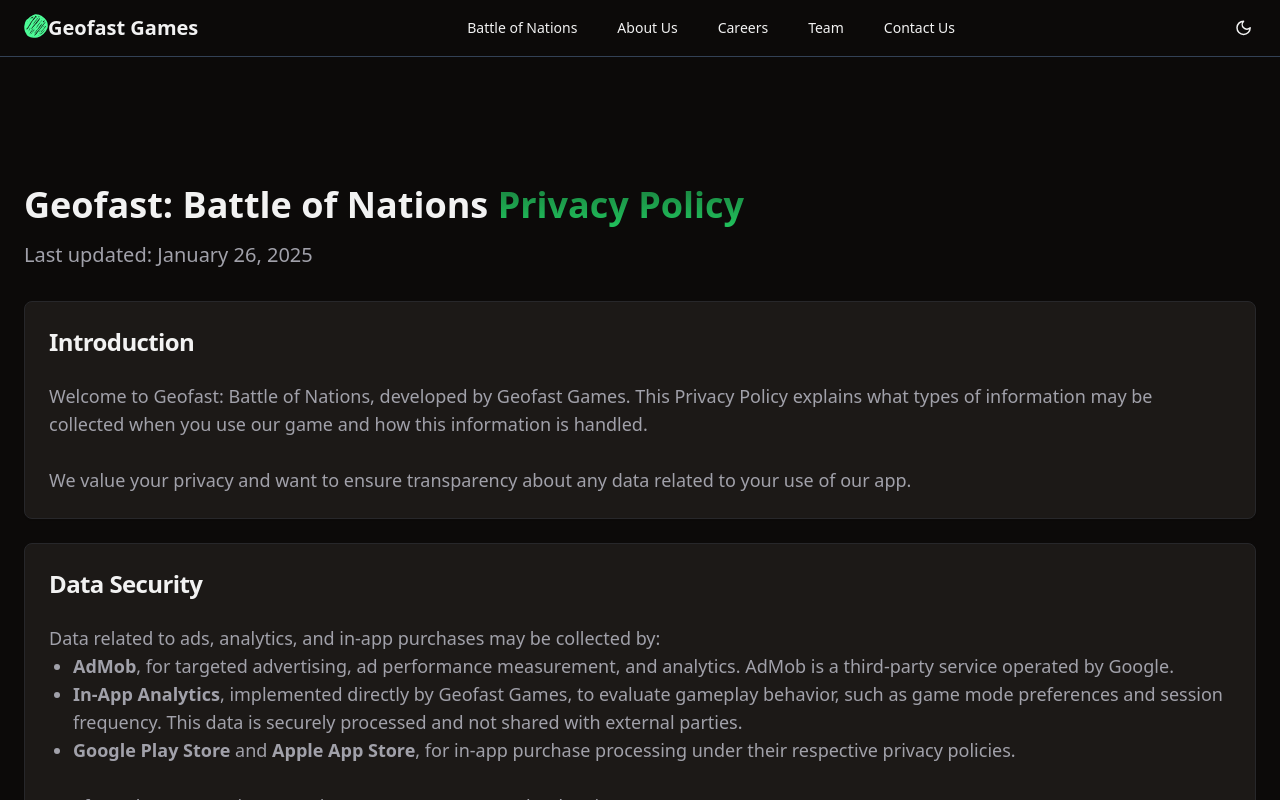
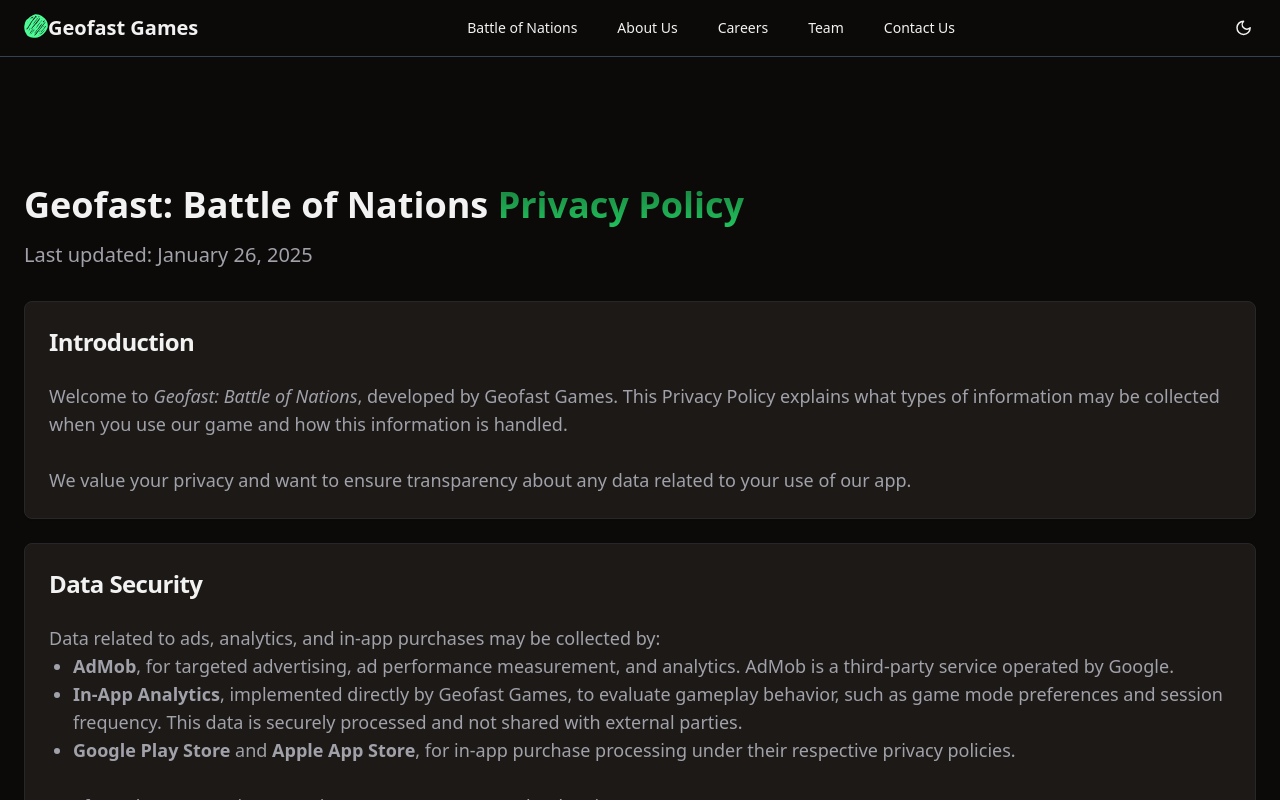
Before and after one commit to utkarshtrivedimdz/geofast-landing-page, a React (Vite) app: page /privacy in a window 1280 px wide. Shown: the top 800 px of the page. Built offline with nearby package versions, Linux system fonts and the light colour scheme.

Commit message:
Update PrivacyPolicy.tsx

```diff
--- a/src/components/PrivacyPolicy.tsx
+++ b/src/components/PrivacyPolicy.tsx
@@ -11,7 +11,7 @@ const policyData: PolicySectionProps[] = [
     title: "Introduction",
     content: (
       <div>
-        Welcome to Geofast: Battle of Nations, developed by Geofast Games. This
+        Welcome to <em>Geofast: Battle of Nations</em>, developed by Geofast Games. This
         Privacy Policy explains what types of information may be collected when
         you use our game and how this information is handled.
         <br />
```
